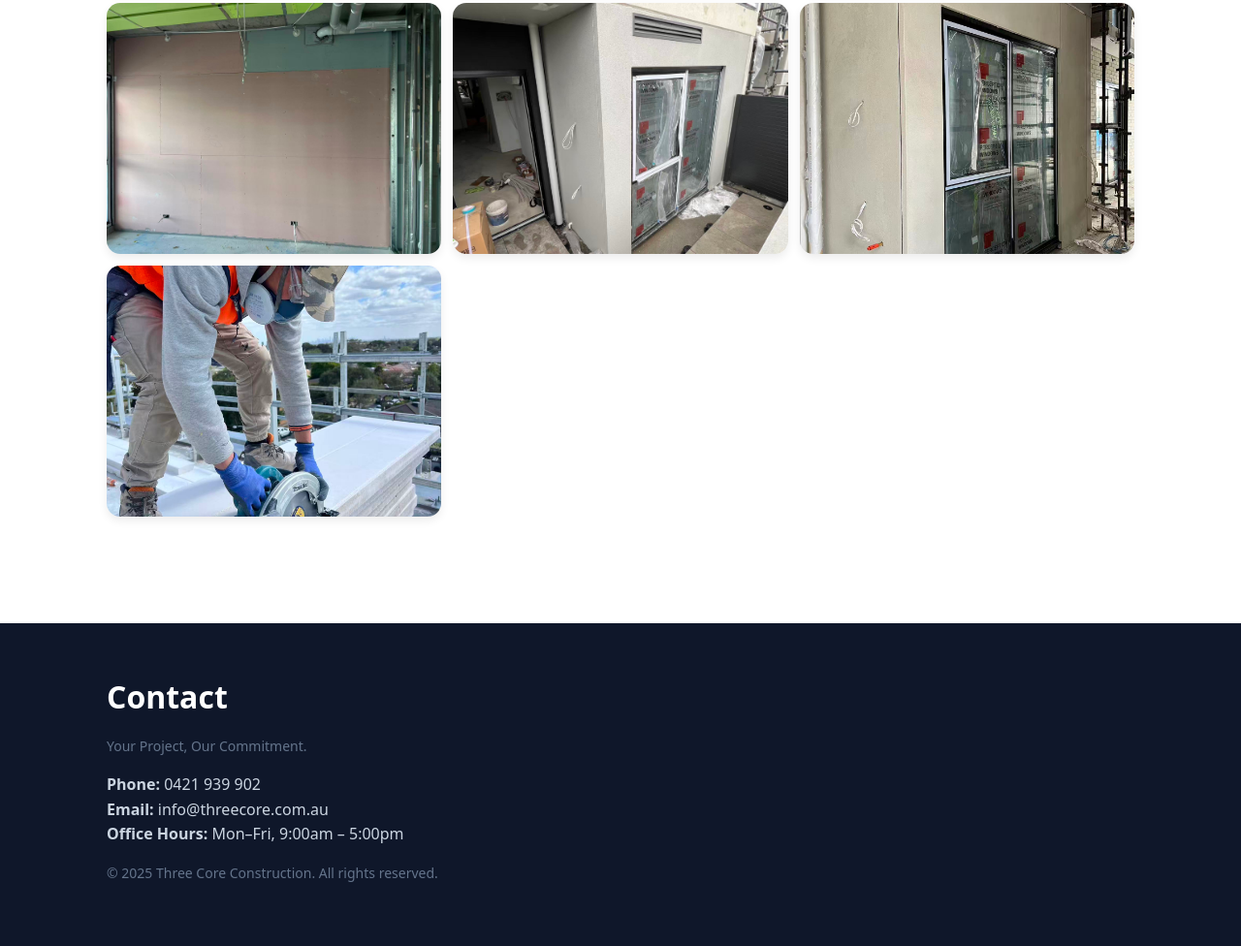
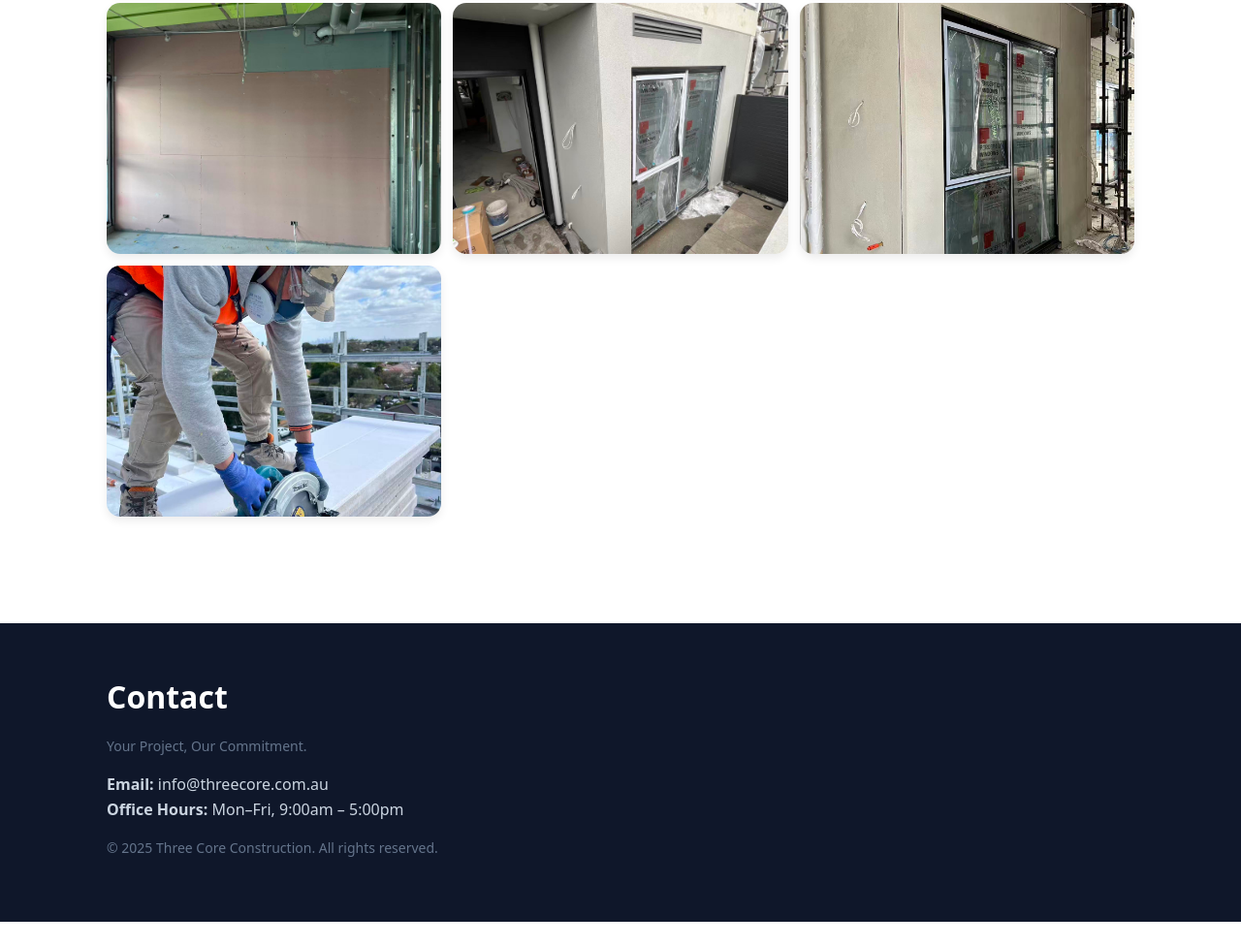
Before and after one commit to Terryisme122/Three, a plain HTML site: page index.html in a window 1280 px wide. Shown: the part 3484-4460 px from the top of the page at 97% size. After the commit the page ends 4435 px from the top, so only its background shows below. Drawn offline with Linux system fonts and the light colour scheme.

Commit message:
Update index.html

```diff
--- a/index.html
+++ b/index.html
@@ -102,7 +102,6 @@
       <h2 style="color:#fff;margin-top:0">Contact</h2>
       <p class="small">Your Project, Our Commitment.</p>
       <p>
-        <strong>Phone:</strong> <a href="tel:+61421939902">0421 939 902</a><br>
         <strong>Email:</strong> <a href="mailto:info@threecore.com.au">info@threecore.com.au</a><br>
         <strong>Office Hours:</strong> Mon–Fri, 9:00am – 5:00pm
       </p>
```
